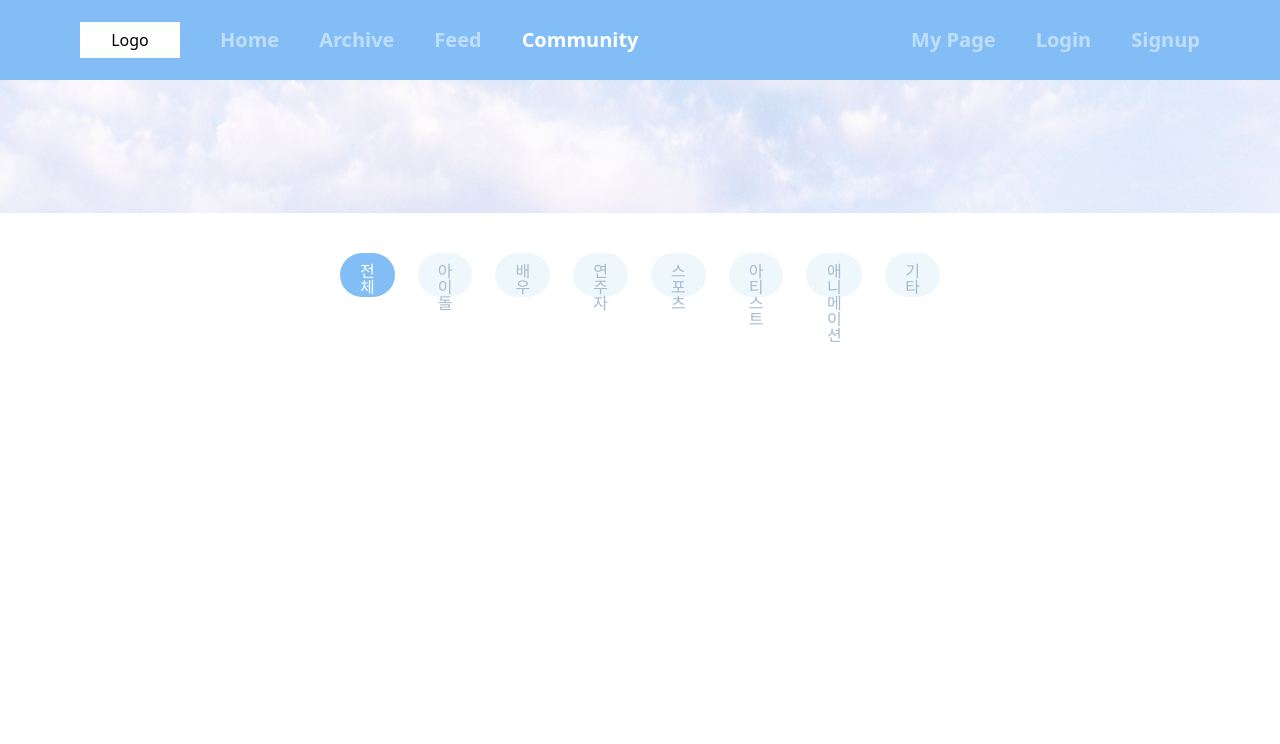
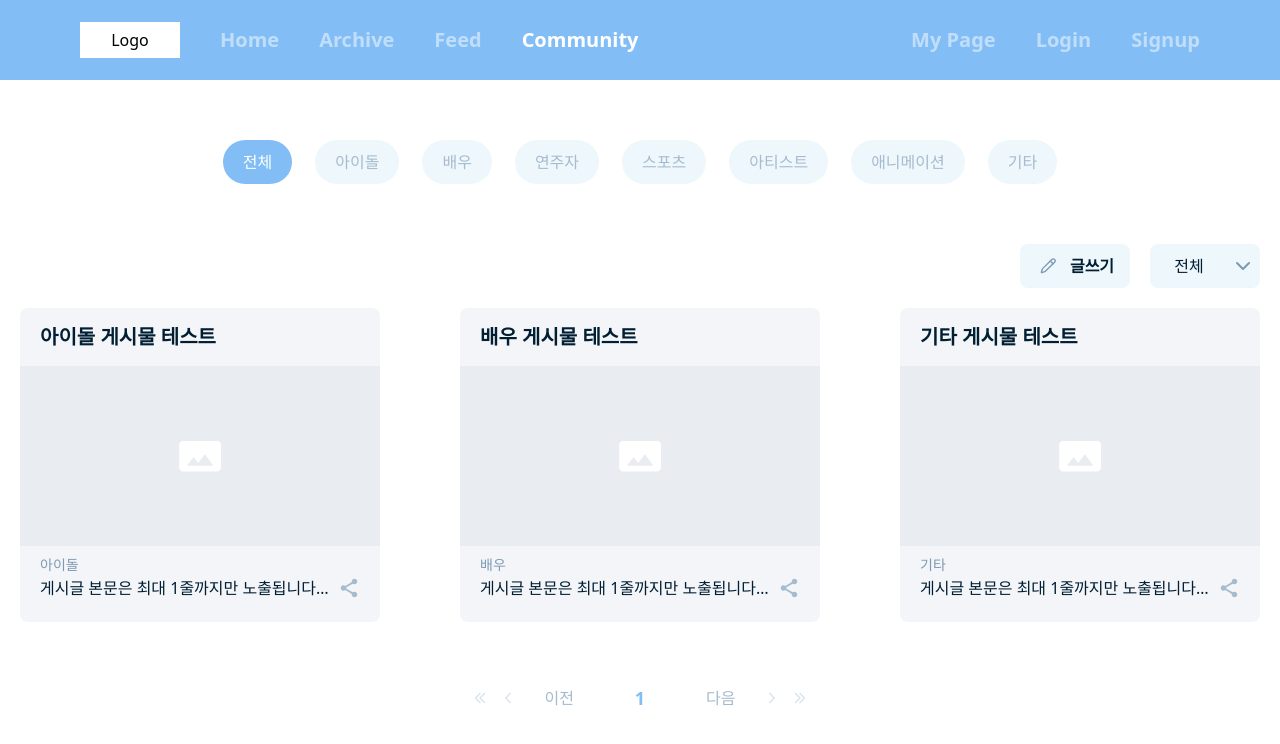
Before and after one commit to Deokive/FE, a React (Vite) app: page /community in a window 1280 px wide. Shown: the top 744 px of the page. Built offline with nearby package versions, Linux system fonts and the light colour scheme; the HTML template or start-up script is replaced by a standard one; a web font is replaced by a local one.

Commit message:
feat: 커뮤니티 기본 페이지

```diff
--- a/src/pages/Community/Community.tsx
+++ b/src/pages/Community/Community.tsx
@@ -1,15 +1,148 @@
+import React, { useState } from "react";
+import { useNavigate } from "react-router-dom";
+import { Pencil } from "lucide-react";
 import CommunityTab from "@/components/community/CommunityTab";
-import { useState } from "react";
-import Banner from "@/components/community/Banner";
+import CommunityCard from "@/components/community/CommunityCard";
+import Pagination from "@/components/common/Pagination";
+import { BtnBasic, BtnIcon } from "@/components/common/Button/Btn";
+import SelectBox from "@/components/common/Button/SelectBox";
+
+type ListOption = { label: string; value: string };
+
+const LIST_OPTIONS: ListOption[] = [
+  { label: "전체", value: "all" },
+  { label: "좋아요 순", value: "like" },
+  { label: "조회수 순", value: "popular" },
+];
 
 const Community = () => {
+  const navigate = useNavigate();
   const [category, setCategory] = useState<string>("all");
+  const [sortBy, setSortBy] = useState("all");
+  const [page, setPage] = useState(1);
+
+  const posts = [
+    {
+      id: 1,
+      title: "아이돌 게시물 테스트",
+      categoryLabel: "아이돌",
+      categoryValue: "idol",
+
+      content:
+        "게시글 본문은 최대 1줄까지만 노출됩니다. 긴 본문은 말줄임 처리되어야 합니다. 이 문장은 테스트용 더미 텍스트입니다.",
+      img: undefined,
+    },
+    {
+      id: 2,
+      title: "배우 게시물 테스트",
+      categoryLabel: "배우",
+      categoryValue: "actor",
+      content:
+        "게시글 본문은 최대 1줄까지만 노출됩니다. 긴 본문은 말줄임 처리되어야 합니다. 이 문장은 테스트용 더미 텍스트입니다.",
+      img: undefined,
+    },
+    {
+      id: 3,
+      title: "기타 게시물 테스트",
+      categoryLabel: "기타",
+      categoryValue: "etc",
+      content:
+        "게시글 본문은 최대 1줄까지만 노출됩니다. 긴 본문은 말줄임 처리되어야 합니다. 이 문장은 테스트용 더미 텍스트입니다.",
+      img: undefined,
+    },
+  ];
+
+  const filteredPosts = posts.filter((p) => {
+    if (category === "all") return true;
+    return (
+      String(p.categoryValue).toLowerCase() === String(category).toLowerCase()
+    );
+  });
+
+  const totalItems = filteredPosts.length;
+  const pageSize = 9; // 한 페이지에 보여줄 아이템 수
+  // 현재 페이지에 보여줄 아이템
+  const start = (page - 1) * pageSize;
+  const currentItems = filteredPosts.slice(start, start + pageSize);
+
+  React.useEffect(() => {
+    setPage(1);
+  }, [category]);
+
   return (
-    <div className="h-full w-full">
-      <Banner />
-      <div className="px-[340px] my-[40px]">
+    <div>
+      <div className="py-15 flex justify-center items-center">
         <CommunityTab value={category} onChange={setCategory} />
       </div>
+      <div className="flex justify-center">
+        <div className="max-w-310">
+          <div className="flex flex-row gap-5 justify-end">
+            <BtnIcon
+              onClick={() => navigate("/community/new")}
+              startIcon={
+                <Pencil className="w-[16.5px] h-[17.5px] text-color-high" />
+              }
+            >
+              글쓰기
+            </BtnIcon>
+            <SelectBox
+              options={LIST_OPTIONS}
+              value={sortBy}
+              onChange={setSortBy}
+            />
+          </div>
+          <div className="mt-5 mb-15">
+            <div className="w-310">
+              {totalItems === 0 ? (
+                // 빈 상태: 카드 영역과 동일한 가로 중앙에 텍스트 배치
+                <div
+                  role="status"
+                  aria-live="polite"
+                  className="flex items-center justify-center"
+                  style={{ minHeight: "480px" }}
+                >
+                  <p className="text-center typo-h2 text-color-low">
+                    새로운 덕질 이야기를 기다리고 있어요.
+                  </p>
+                </div>
+              ) : (
+                <div
+                  className="grid grid-cols-3 gap-x-20 gap-y-8"
+                  style={{
+                    gridTemplateColumns: "repeat(3, 360px)",
+                    rowGap: "32px",
+                  }}
+                >
+                  {currentItems.map((post) => (
+                    <CommunityCard
+                      key={post.id}
+                      title={post.title}
+                      categoryLabel={post.categoryLabel}
+                      categoryValue={post.categoryValue}
+                      content={post.content}
+                      img={post.img}
+                      onClick={() => navigate("/community/${post.id}")}
+                      onClickShare={() => console.log(`${post.id} 공유`)}
+                    />
+                  ))}
+                </div>
+              )}
+            </div>
+          </div>
+        </div>
+      </div>
+      {totalItems > 0 && (
+        <div className="flex justify-center mb-12">
+          <Pagination
+            totalItems={totalItems}
+            pageSize={pageSize}
+            visiblePages={5}
+            currentPage={page}
+            onChange={(p) => setPage(p)}
+            className="fixed-bottom-20"
+          />
+        </div>
+      )}
     </div>
   );
 };
```
